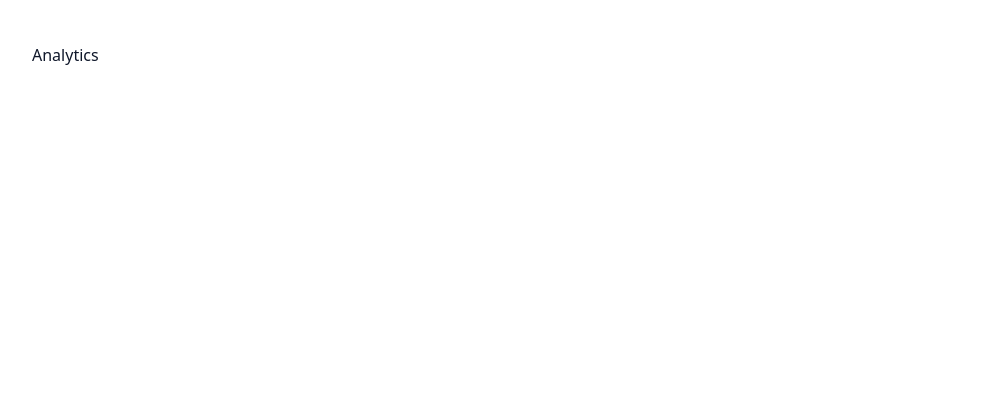
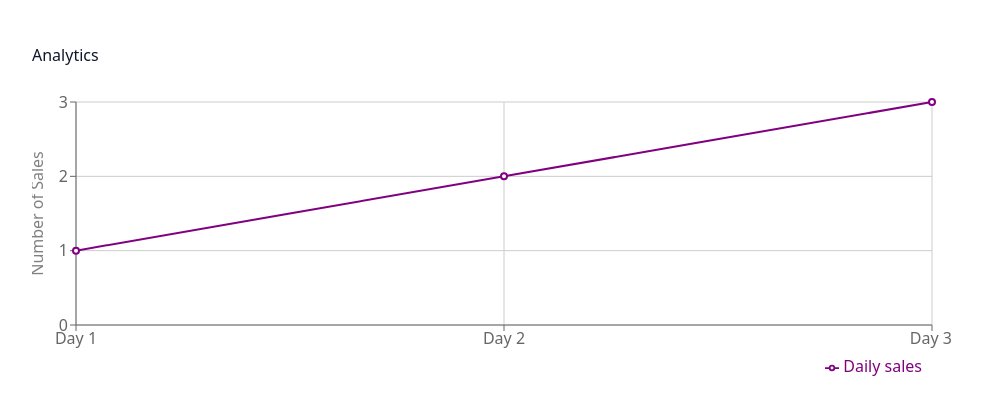
Before and after one commit to ofeore/inventory-monitor, a Next.js app: page /analytics in a window 1280 px wide. Shown: the top 414 px of the page, without its empty margins (148-1130 px from the left). Built offline with nearby package versions, Linux system fonts and the light colour scheme.

Commit message:
Add UI for charting with hardcoded data

```diff
--- a/src/app/analytics/page.tsx
+++ b/src/app/analytics/page.tsx
@@ -1,13 +1,64 @@
 "use client";
 
+import {
+  Line,
+  Legend,
+  LineChart,
+  XAxis,
+  YAxis,
+  ResponsiveContainer,
+  CartesianGrid,
+  Tooltip,
+} from "recharts";
 import { useState } from "react";
 
-export default function analytics() {
+const data = [
+  { day: "Day 1", sales: 1 },
+  { day: "Day 2", sales: 2 },
+  { day: "Day 3", sales: 3 },
+];
+
+export default function Analytics() {
   return (
     <main className="appContainer">
-      <div>
-        <p>Analytics</p>
-      </div>
+      <p>Analytics</p>
+
+      <ResponsiveContainer width="100%" height={300}>
+        <LineChart
+          data={data}
+          responsive
+          margin={{
+            top: 20,
+            right: 20,
+            bottom: 5,
+            left: 0,
+          }}
+        >
+          <CartesianGrid />
+          <Line
+            type="monotone"
+            dataKey="sales"
+            stroke="purple"
+            strokeWidth={2}
+            name="Daily sales"
+          />
+          <XAxis dataKey={"day"} />
+          <YAxis
+            dataKey={"sales"}
+            width="auto"
+            allowDecimals={false}
+            domain={[0, "dataMax"]}
+            label={{
+              value: "Number of Sales",
+              position: "insideLeft",
+              angle: -90,
+              textAnchor: "middle",
+            }}
+          />
+          <Legend align="right" />
+          <Tooltip />
+        </LineChart>
+      </ResponsiveContainer>
     </main>
   );
 }
```
